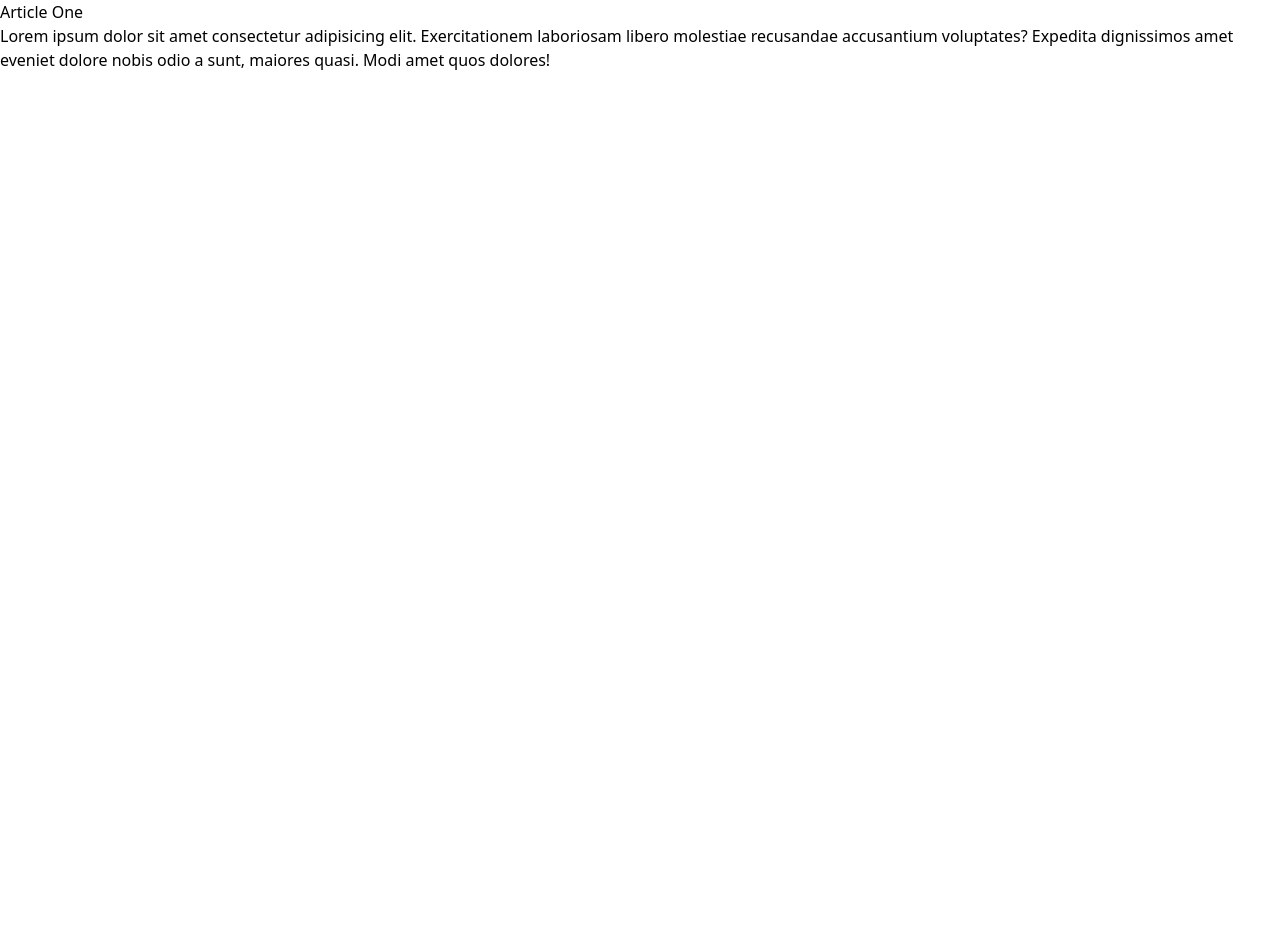
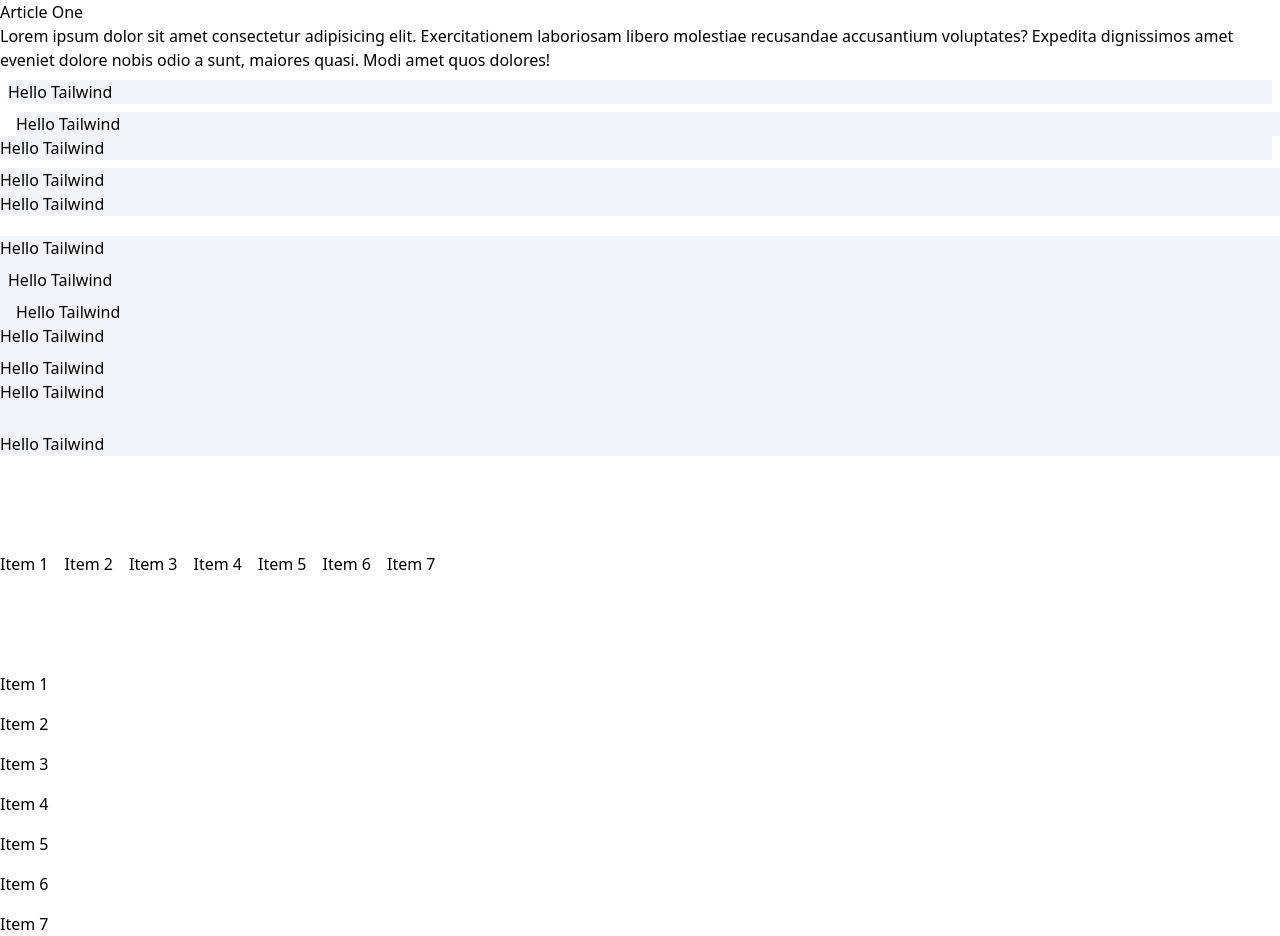
Before and after one commit to Panos-1993/Tailwind-Crash-Course, a plain HTML site: page tailwind-sandbox-starter/03-container-spacing/index.html in a window 1280 px wide. Before the commit the page ends 800 px from the top, so only its background shows below. Drawn offline with nearby package versions, Linux system fonts and the light colour scheme.

Commit message:
container & spacing

```diff
--- a/tailwind-sandbox-starter/03-container-spacing/index.html
+++ b/tailwind-sandbox-starter/03-container-spacing/index.html
@@ -9,7 +9,7 @@
   </head>
   <body>
     <!-- Container -->
-    <div>
+    <div class="container mx-auto">
       <article>
         <h3>Article One</h3>
         <p>
@@ -21,12 +21,42 @@
       </article>
 
       <!-- Margin -->
+      <div class="bg-slate-100 m-2">Hello Tailwind</div>
+      <div class="bg-slate-100 ml-4">Hello Tailwind</div>
+      <div class="bg-slate-100 mr-2">Hello Tailwind</div>
+      <div class="bg-slate-100 mt-2">Hello Tailwind</div>
+      <div class="bg-slate-100 mb-2">Hello Tailwind</div>
+      <div class="bg-slate-100 mt-[20px]">Hello Tailwind</div>
 
       <!-- Padding -->
+      <div class="bg-slate-100 p-2">Hello Tailwind</div>
+      <div class="bg-slate-100 pl-4">Hello Tailwind</div>
+      <div class="bg-slate-100 pr-2">Hello Tailwind</div>
+      <div class="bg-slate-100 pt-2">Hello Tailwind</div>
+      <div class="bg-slate-100 pb-2">Hello Tailwind</div>
+      <div class="bg-slate-100 pt-[20px]">Hello Tailwind</div>
 
       <!-- Space Between X -->
+      <div class="flex mt-24 space-x-4">
+        <div>Item 1</div>
+        <div>Item 2</div>
+        <div>Item 3</div>
+        <div>Item 4</div>
+        <div>Item 5</div>
+        <div>Item 6</div>
+        <div>Item 7</div>
+      </div>
 
       <!-- Space Between Y -->
+      <div class="flex flex-col mt-24 space-y-4">
+        <div>Item 1</div>
+        <div>Item 2</div>
+        <div>Item 3</div>
+        <div>Item 4</div>
+        <div>Item 5</div>
+        <div>Item 6</div>
+        <div>Item 7</div>
+      </div>
     </div>
   </body>
 </html>
```
